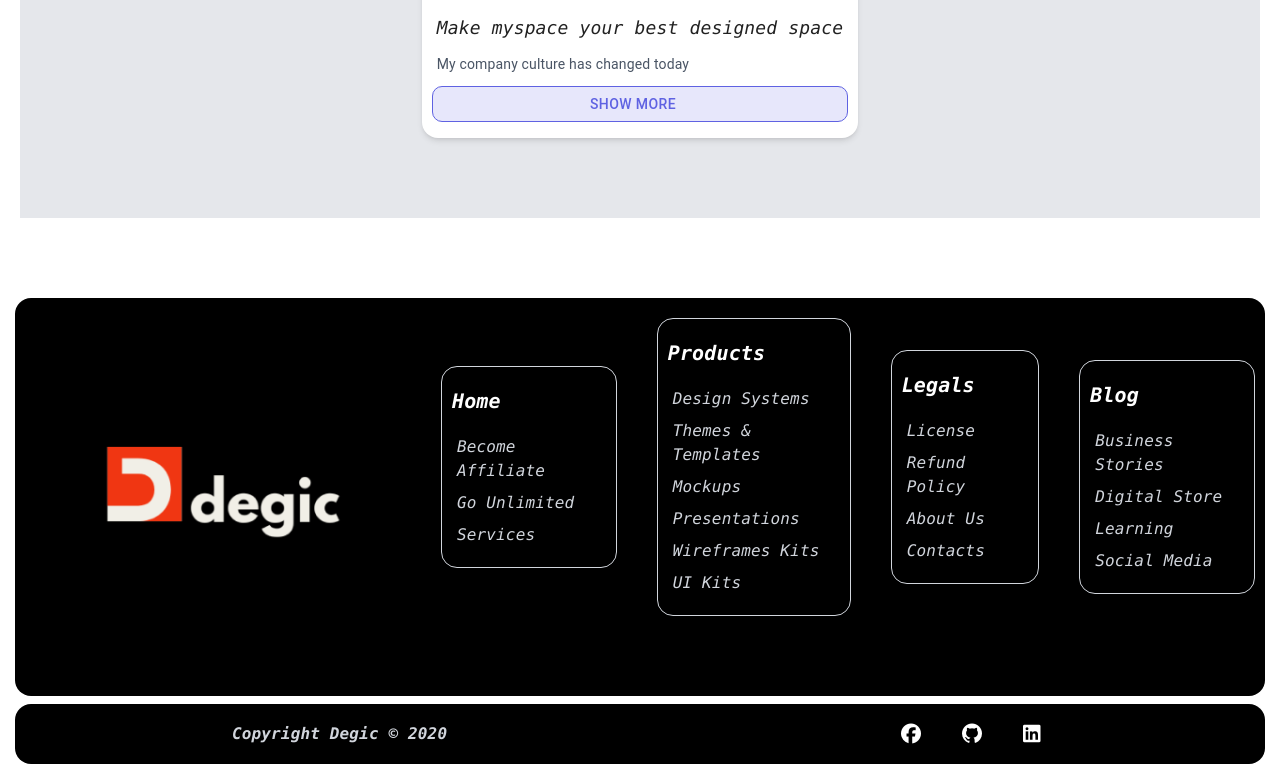
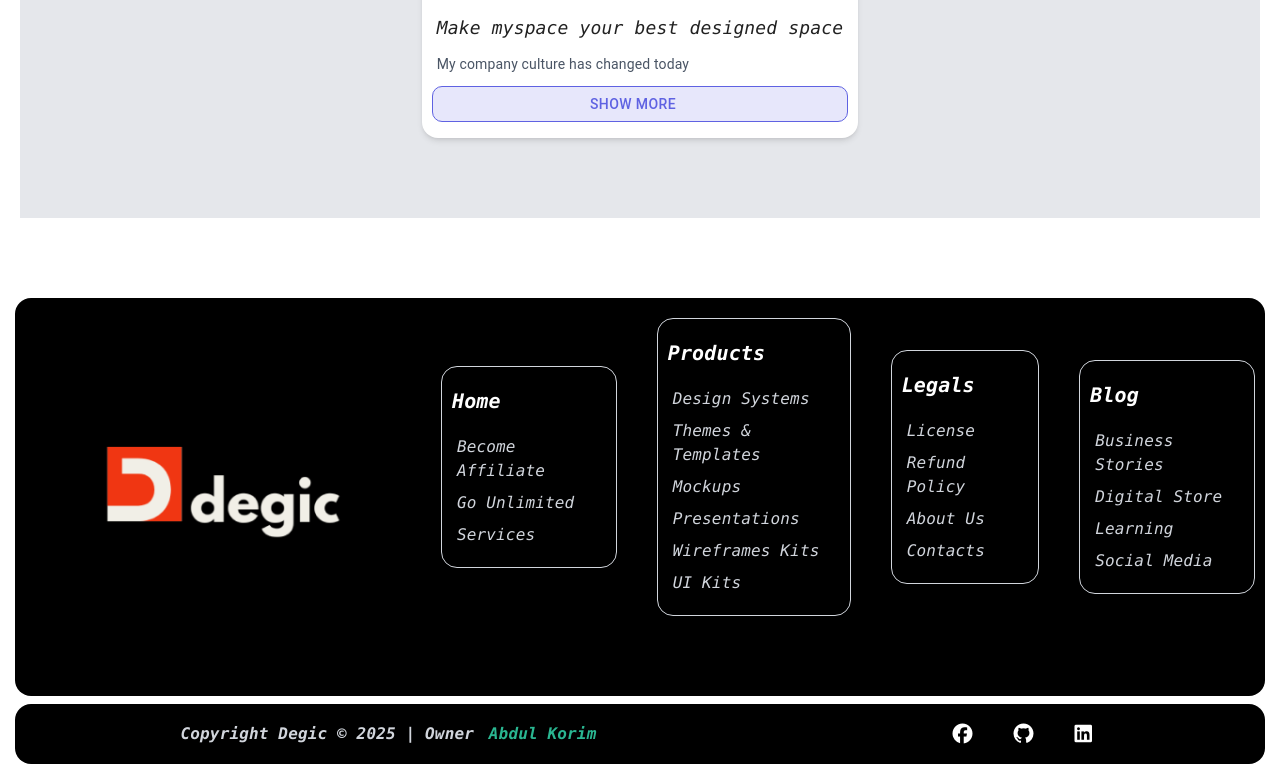
Before and after one commit to abdul-korim-web/Degic-React-Peoject-01, a React (Vite) app: page / in a window 1280 px wide. Shown: the part 5565-6329 px from the top of the page. Built offline with nearby package versions, Linux system fonts and the light colour scheme; some icons are missing.

Commit message:
Footer Abd blog section update

```diff
--- a/src/Component/BlogCardTamplate/BlogCardTamplate.jsx
+++ b/src/Component/BlogCardTamplate/BlogCardTamplate.jsx
@@ -4,7 +4,7 @@ import ArrowForwardIcon from "@mui/icons-material/ArrowForward";
 
 const BlogCardTamplate = (props) => {
     let Blogcardresponce =()=>{
-        alert(`This is a Demo React Project . So blog card Not Responce View More Project ${`https://github.com/abdul-korim-web/abdul-korim-web`}`)
+        alert(`This Is a Demo React Project . So Blog Card Is Not Responce To View. More Project ${`https://github.com/abdul-korim-web/abdul-korim-web`}`)
     }
   return (
     <>
--- a/src/Component/Footer/Footer.jsx
+++ b/src/Component/Footer/Footer.jsx
@@ -1,23 +1,35 @@
-import React from 'react';
+import React from "react";
 import { motion } from "framer-motion";
 
 const Footer = () => {
   const FooterList = [
     {
       footerTitel: `Home`,
-            footerLinks: [`Become Affiliate`, `Go Unlimited`, `Services`]
+      footerLinks: [`Become Affiliate`, `Go Unlimited`, `Services`],
     },
     {
       footerTitel: `Products`,
-            footerLinks: [`Design Systems`, `Themes & Templates`, `Mockups`, `Presentations`, `Wireframes Kits`, `UI Kits`]
+      footerLinks: [
+        `Design Systems`,
+        `Themes & Templates`,
+        `Mockups`,
+        `Presentations`,
+        `Wireframes Kits`,
+        `UI Kits`,
+      ],
     },
     {
       footerTitel: `Legals`,
-            footerLinks: [`License`, `Refund Policy`, `About Us`, `Contacts`]
+      footerLinks: [`License`, `Refund Policy`, `About Us`, `Contacts`],
     },
     {
       footerTitel: `Blog`,
-            footerLinks: [`Business Stories`, `Digital Store`, `Learning`, `Social Media`]
+      footerLinks: [
+        `Business Stories`,
+        `Digital Store`,
+        `Learning`,
+        `Social Media`,
+      ],
     },
   ];
 
@@ -34,21 +46,23 @@ const Footer = () => {
         </motion.div>
 
         {/* Links */}
-                <div className='FooterLink flex flex-col justify-center items-center space-y-5 pb-10 md:flex-row md:space-x-10'>
+        <div className="FooterLink flex flex-col justify-center items-center space-y-5 pb-10 md:flex-row md:space-x-10">
           {FooterList.map((item, index) => (
             <motion.div
               key={index}
-                          className='flex flex-col space-y-5 py-5 px-5 border border-gray-300 rounded-2xl'
+              className="flex flex-col space-y-5 py-5 px-5 border border-gray-300 rounded-2xl"
               initial={{ opacity: 0, y: 40 }}
               whileInView={{ opacity: 1, y: 0 }}
               transition={{ duration: 0.7, delay: index * 0.2 }}
               viewport={{ once: false }} // যতবার scroll করবেন ততবার animate হবে
             >
-                            <h2 className='text-white font-semibold font-mono italic text-xl'>{item.footerTitel}</h2>
-                            <ul className='flex flex-col space-y-2'>
+              <h2 className="text-white font-semibold font-mono italic text-xl">
+                {item.footerTitel}
+              </h2>
+              <ul className="flex flex-col space-y-2">
                 {item.footerLinks.map((linkItem, i) => (
                   <motion.li
-                                      className='text-gray-300 font-mono italic cursor-pointer hover:text-white transition-colors'
+                    className="text-gray-300 font-mono italic cursor-pointer hover:text-white transition-colors"
                     key={i}
                     initial={{ opacity: 0, x: -20 }}
                     whileInView={{ opacity: 1, x: 0 }}
@@ -72,16 +86,36 @@ const Footer = () => {
         transition={{ duration: 1 }}
       >
         <div>
-                    <h2 className='text-gray-300 font-semibold font-mono italic'>Copyright Degic © 2020</h2>
+          <h2 className="text-gray-300 font-semibold font-mono italic">
+            Copyright Degic © 2025 | Owner{" "}
+            <a
+              href="https://github.com/abdul-korim-web/" target="_blanck"
+              className="text-[#2AB691] font-bold transition-all duration-300 hover:underline hover:decoration-wavy hover:text-white"
+            >
+              Abdul Korim
+            </a>
+          </h2>
         </div>
-                <div className='text-white text-xl flex gap-4'>
-                    <motion.button whileHover={{ scale: 1.2 }}><a href=""><i className="fa-brands fa-facebook"></i></a></motion.button>
-                    <motion.button whileHover={{ scale: 1.2 }}><a href=""><i className="fa-brands fa-github"></i></a></motion.button>
-                    <motion.button whileHover={{ scale: 1.2 }}><a href=""><i className="fa-brands fa-linkedin"></i></a></motion.button>
+        <div className="text-white text-xl flex gap-4">
+          <motion.button whileHover={{ scale: 1.2 }}>
+            <a href="">
+              <i className="fa-brands fa-facebook"></i>
+            </a>
+          </motion.button>
+          <motion.button whileHover={{ scale: 1.2 }}>
+            <a href="">
+              <i className="fa-brands fa-github"></i>
+            </a>
+          </motion.button>
+          <motion.button whileHover={{ scale: 1.2 }}>
+            <a href="">
+              <i className="fa-brands fa-linkedin"></i>
+            </a>
+          </motion.button>
         </div>
       </motion.section>
     </>
   );
-}
+};
 
 export default Footer;
```
Lines whose indentation alone changed are shown as unchanged.
